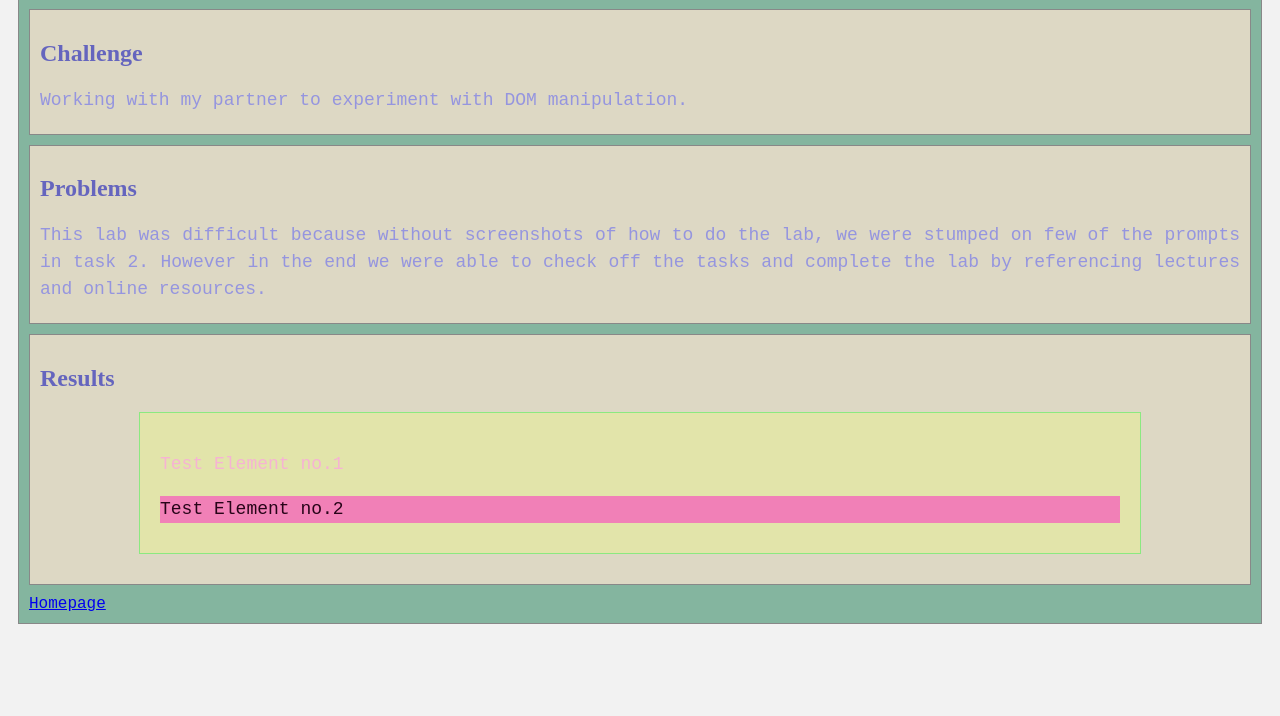
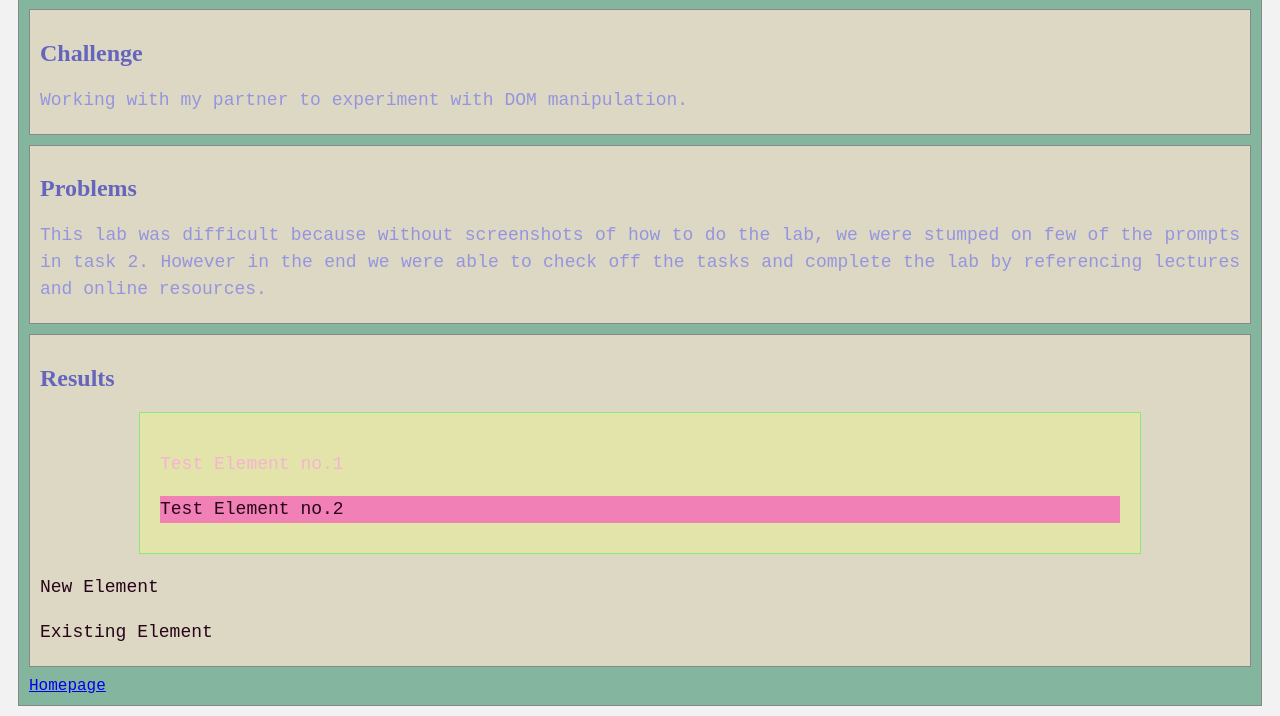
Before and after one commit to cwispybean/art101, a plain HTML site: page lab9/index.html in a window 1280 px wide. Shown: the part 114-830 px from the top of the page. Before the commit the page ends 800 px from the top, so only its background shows below. Drawn offline with nearby package versions, Linux system fonts and the light colour scheme.

Commit message:
Task Bonus

```diff
--- a/lab9/index.html
+++ b/lab9/index.html
@@ -29,7 +29,13 @@
 			<div class="minor-section">
 					<h2 style="color: rgb(101, 101, 190);">Results</h2>
 						<div id="output"></div>
+
+						<div id="myDiv">
+							<p>Existing Element</p>
+						  </div>
 			</div>
+
+
 		</section>
 		<nav id="links">
 			<a href="https://cwispibean.github.io/art101/">Homepage</a>
--- a/lab9/js/lab.js
+++ b/lab9/js/lab.js
@@ -4,46 +4,40 @@
  * Date: 11 May 2023
  **/
 
-// Find the output <div> and assign it to a variable
+// Use getElementById() to find your output <div> and assign it to a variable outputEl
 var outputEl = document.getElementById("output");
 
-// Create a new element and assign it to a variable
+// Create a new element with document.createElement("p") and assign it to a variable new1El
 var new1El = document.createElement("p");
 
-// Set the HTML of the new element
+// Change the html attribute of new1El to say something new.
 new1El.innerHTML = "Test Element no.1";
 
-// Append the new element to the output <div>
-outputEl.appendChild(new1El);
-
-// Create another new element and assign it to a variable
+// Create another new element and assign it to a variable new2El
 var new2El = document.createElement("p");
 
-// Set the HTML of the second new element
+// Change the html attribute of new2El to say something else.
 new2El.innerHTML = "Test Element no.2";
 
-// Append the second new element to the output <div>
+// Append both new elements one at a time using appendChild() to your output <div>
+outputEl.appendChild(new1El);
 outputEl.appendChild(new2El);
 
-// Change the CSS attributes of at least two elements
+// Change the css attributes of at least two elements of your page
 new1El.style.color = "#f6b3d3";
 new2El.style.backgroundColor = "#f180b7";
 
+// Task Bonus:
+var myDiv = document.getElementById("myDiv");
+var newEl = document.createElement("p");
+newEl.innerHTML = "New Element";
 
-// Constants
+myDiv.insertBefore(newEl, myDiv.firstChild);
 
-// Functions
 
-// this is an example function and this comment tells what it doees and what parameters are passed to it.
-function myFunction(param1, param2) {
-  // some code here
-  // return results;
+// Main
+function main() {
+  console.log("Main function started.");
 }
 
-function main() {
-  console.log("Main function started.");
-  // the code that makes everything happen
-}
-
-// let's get this party started
 main();
```
